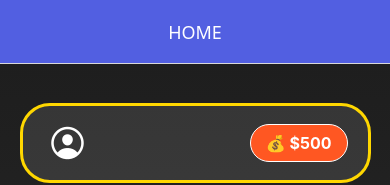
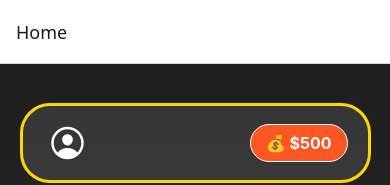
Before and after one commit to AngelLarios23/BusLink, a React Native app in the folder frontend/: screen /Home in a window 390 px wide. Shown: the top 185 px of the page. Built offline with nearby package versions, Linux system fonts and the light colour scheme.

Commit message:
BusLinkBeta1.3

```diff
--- a/frontend/App.js
+++ b/frontend/App.js
@@ -8,8 +8,7 @@ import { NavigationContainer } from '@react-navigation/native';
 import Login from './screens/Login';
 import Home from './screens/Home';
 import Registro from './screens/Registro';
-import Payment from './screens/payment';
-
+import Payment from './screens/Payment';
 
 export default function App() {
 
@@ -27,13 +26,7 @@ function MyStack() {
         headerStyle: {backgroundColor: "#525FE1"},
       }} />
        */}
-      <Stack.Screen name="Home" component={Home}
-      options={{
-        title: "HOME",
-        headerTintColor: "white",
-        headerTitleAlign: "center",
-        headerStyle: {backgroundColor: "#525FE1"}
-      }} />
+      <Stack.Screen name="Home" component={Home}  />
       <Stack.Screen name="Registro" component={Registro }
       options={{
         title: "REGISTER",
--- a/frontend/screens/Home.js
+++ b/frontend/screens/Home.js
@@ -6,7 +6,7 @@ import { LinearGradient } from 'expo-linear-gradient';
 import { Ionicons } from '@expo/vector-icons';
 import MaterialIcons from '@expo/vector-icons/MaterialIcons';
 
-export default function App() {
+export default function Home(props) {
 
   return (
     <LinearGradient colors={['#1E1E1E', '#333333']} style={styles .container}>
@@ -33,11 +33,12 @@ export default function App() {
       {/* Barra inferior con botones */}
       <View style={styles.bottomBar}>
         <TouchableOpacity style={styles.smallButton} onPress={() => alert('Ver Rutas')}>
+
           <MaterialIcons name="route" size={30} color="white" />
           <Text style={styles.buttonText}>Rutas</Text>
         </TouchableOpacity>
 
-        <TouchableOpacity style={styles.bigButton} onPress={() => alert('Pagos 💰')}>
+        <TouchableOpacity style={styles.bigButton} onPress={() => props.navigation.navigate('Payment')}>
           <Ionicons name="cash-outline" size={45} color="white" />
           <Text style={styles.bigButtonText}>Pagos</Text>
         </TouchableOpacity>
```
